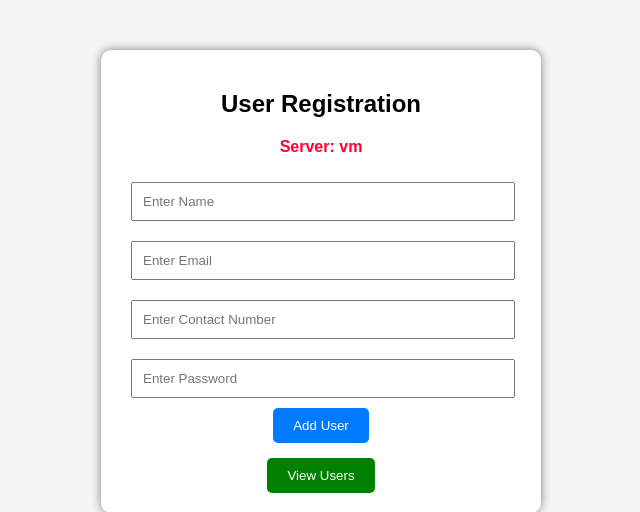
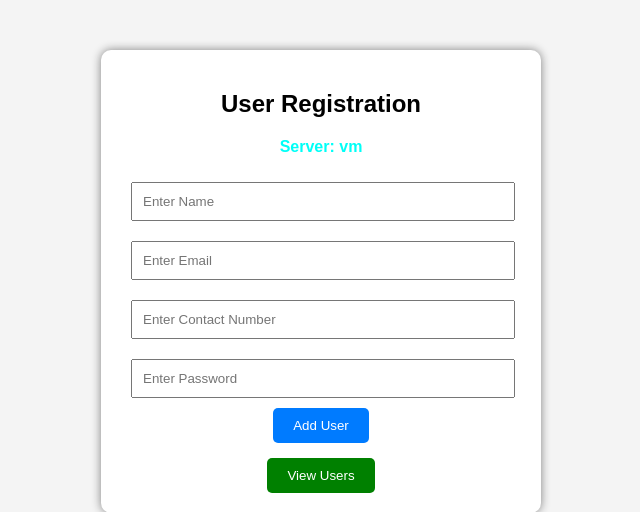
Before and after one commit to Abhishekpandey02/mytoolchainapp, a Flask app: page / in a window 1280 px wide. Shown: the top 512 px of the page, without its empty margins (319-959 px from the left). Run offline with Flask 3, Linux system fonts and the light colour scheme.

Commit message:
deploy ch

```diff
--- a/templates/index.html
+++ b/templates/index.html
@@ -8,7 +8,7 @@
 
     <div class="container">
         <h2>User Registration</h2>
-        <p style="color: rgb(255, 0, 51); font-weight: bold;">
+        <p style="color: rgb(0, 255, 247); font-weight: bold;">
             Server: {{ server }}
         </p>
 
```
